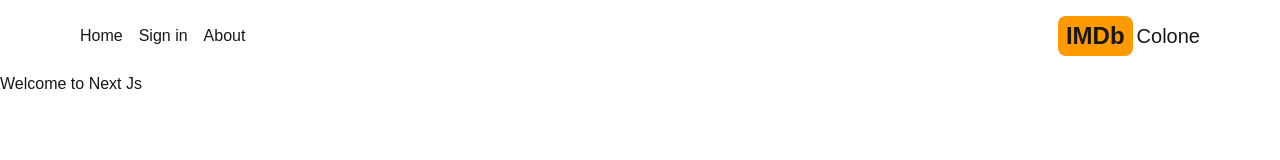
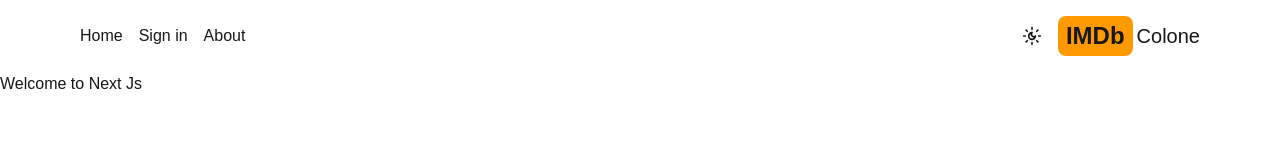
Before and after one commit to HasinPramodya/movie-application, a Next.js app: page / in a window 1280 px wide. Shown: the top 160 px of the page. Built offline with nearby package versions, Linux system fonts and the light colour scheme.

Commit message:
add ThemeToggle button component to Header component

```diff
--- a/app/component/Header.tsx
+++ b/app/component/Header.tsx
@@ -1,8 +1,8 @@
 import Link from "next/link";
+import DarkModeSwitch from "@/app/component/DarkModeSwitch";
 
 export default function Header(){
     return(
-        <>
           <div className={'flex justify-between items-center p-4 max-w-6xl mx-auto'}>
               <ul className={'flex gap-4'}>
                   <li>
@@ -15,14 +15,18 @@ export default function Header(){
                       <Link href={'/about'}>About</Link>
                   </li>
               </ul>
-              <Link href={'/'} className={'flex gap-1 items-center'}>
+              <div className={'flex items-center gap-4'}>
+                  <DarkModeSwitch/>
+                  <Link href={'/'} className={'flex gap-1 items-center'}>
                   <span className={'text-2xl font-bold bg-amber-500 py-1 px-2 rounded-lg'}>
                       IMDb
                   </span>
-                  <span className={'text-xl hidden sm:inline'}>Colone</span>
-              </Link>
+                      <span className={'text-xl hidden sm:inline'}>Colone</span>
+                  </Link>
+              </div>
+
 
           </div>
-        </>
+
     )
 }
```
